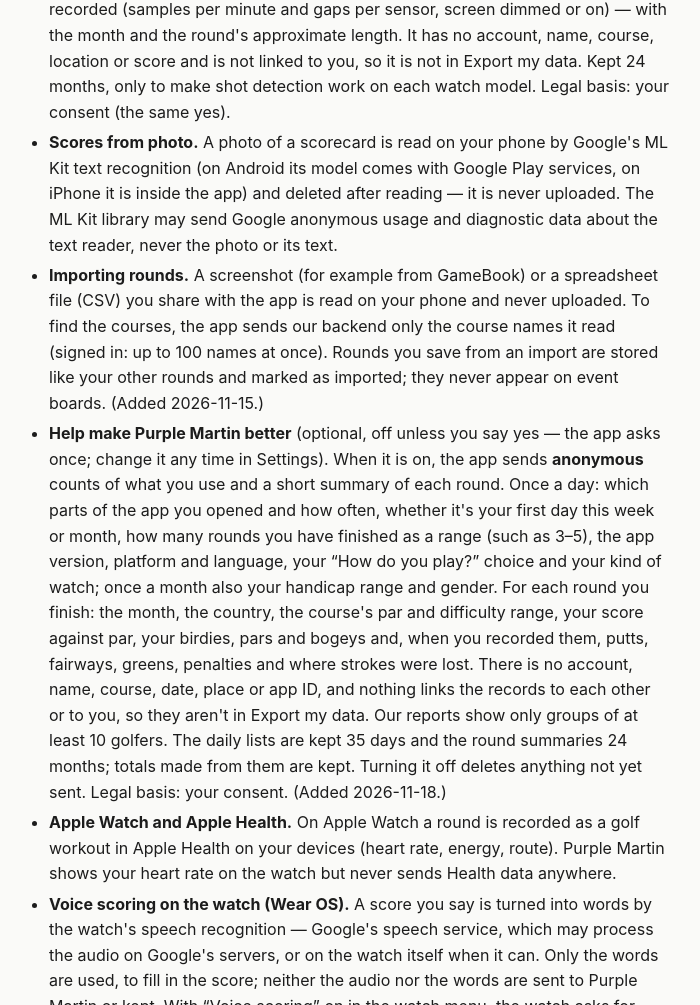
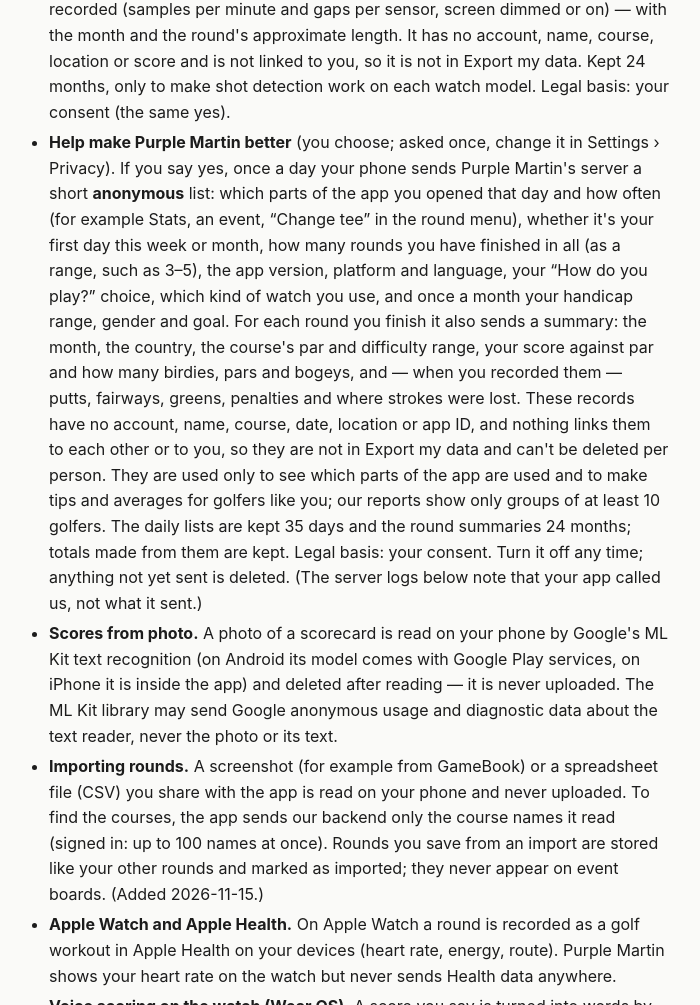
Before and after one commit to lasamppa/golf-score-app-privacy, a plain HTML site: page index.html in a window 1280 px wide. Shown: the part 1031-2036 px from the top of the page, without its empty margins (291-991 px from the left). Drawn offline with Linux system fonts and the light colour scheme.

Commit message:
Privacy notice: usage bullet aligned word for word with the app, moved after Watch model register; Help map courses also under Settings > Privacy
Co-Authored-By: Claude Opus 5.5 <noreply@anthropic.com>

```diff
--- a/index.html
+++ b/index.html
@@ -66,21 +66,12 @@
       month and the round's approximate length. It has no account, name, course, location or score and is not
       linked to you, so it is not in Export my data. Kept 24 months, only to make shot detection work on each
       watch model. Legal basis: your consent (the same yes).</li>
+    <li><strong>Help make Purple Martin better</strong> (you choose; asked once, change it in Settings › Privacy). If you say yes, once a day your phone sends Purple Martin's server a short <strong>anonymous</strong> list: which parts of the app you opened that day and how often (for example Stats, an event, “Change tee” in the round menu), whether it's your first day this week or month, how many rounds you have finished in all (as a range, such as 3–5), the app version, platform and language, your “How do you play?” choice, which kind of watch you use, and once a month your handicap range, gender and goal. For each round you finish it also sends a summary: the month, the country, the course's par and difficulty range, your score against par and how many birdies, pars and bogeys, and — when you recorded them — putts, fairways, greens, penalties and where strokes were lost. These records have no account, name, course, date, location or app ID, and nothing links them to each other or to you, so they are not in Export my data and can't be deleted per person. They are used only to see which parts of the app are used and to make tips and averages for golfers like you; our reports show only groups of at least 10 golfers. The daily lists are kept 35 days and the round summaries 24 months; totals made from them are kept. Legal basis: your consent. Turn it off any time; anything not yet sent is deleted. (The server logs below note that your app called us, not what it sent.)</li>
     <li><strong>Scores from photo.</strong> A photo of a scorecard is read on your phone by Google's ML Kit text recognition (on Android its model comes with Google Play services, on iPhone it is inside the app) and deleted after reading — it is never uploaded. The ML Kit library may send Google anonymous usage and diagnostic data about the text reader, never the photo or its text.</li>
     <li><strong>Importing rounds.</strong> A screenshot (for example from GameBook) or a spreadsheet file (CSV) you share
       with the app is read on your phone and never uploaded. To find the courses, the app sends our backend only the
       course names it read (signed in: up to 100 names at once). Rounds you save from an import are stored like your
       other rounds and marked as imported; they never appear on event boards. (Added 2026-11-15.)</li>
-    <li><strong>Help make Purple Martin better</strong> (optional, off unless you say yes — the app asks once; change it any
-      time in Settings). When it is on, the app sends <strong>anonymous</strong> counts of what you use and a short summary of each
-      round. Once a day: which parts of the app you opened and how often, whether it's your first day this week or month,
-      how many rounds you have finished as a range (such as 3–5), the app version, platform and language, your “How do
-      you play?” choice and your kind of watch; once a month also your handicap range and gender. For each round you
-      finish: the month, the country, the course's par and difficulty range, your score against par, your birdies, pars and
-      bogeys and, when you recorded them, putts, fairways, greens, penalties and where strokes were lost. There is no
-      account, name, course, date, place or app ID, and nothing links the records to each other or to you, so they aren't
-      in Export my data. Our reports show only groups of at least 10 golfers. The daily lists are kept 35 days and the round summaries 24 months; totals made from them are kept. Turning it off deletes anything not yet sent.
-      Legal basis: your consent. (Added 2026-11-18.)</li>
     <li><strong>Apple Watch and Apple Health.</strong> On Apple Watch a round is recorded as a golf workout in Apple
       Health on your devices (heart rate, energy, route). Purple Martin shows your heart rate on the watch but never
       sends Health data anywhere.</li>
@@ -123,7 +114,7 @@
       places where at least five rounds agree, never a single point. Because the points can't be traced back to you,
       they aren't in Export my data and aren't deleted with your account. On such a course the app may also show a
       “Tee · hole N” button when you stand on a tee; a tap sends that spot the same anonymous way. To leave out your
-      shots and the tee button, turn off “Help map courses” (Settings › Shot tracking). (Added 2026-11-15, updated 2026-11-18.)</li>
+      shots and the tee button, turn off “Help map courses” (Settings › Shot tracking or Settings › Privacy). (Added 2026-11-15, updated 2026-11-18.)</li>
   </ul>
 
   <h2>Weather and elevation</h2>
```
